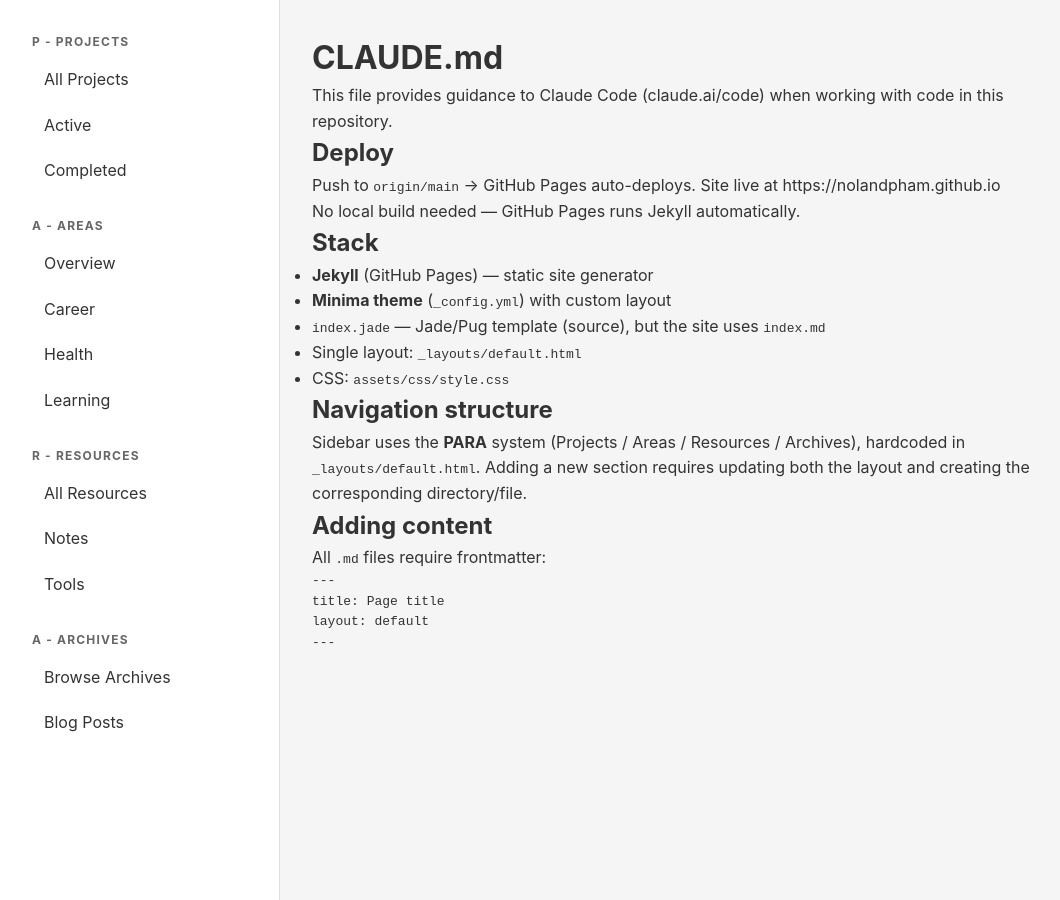
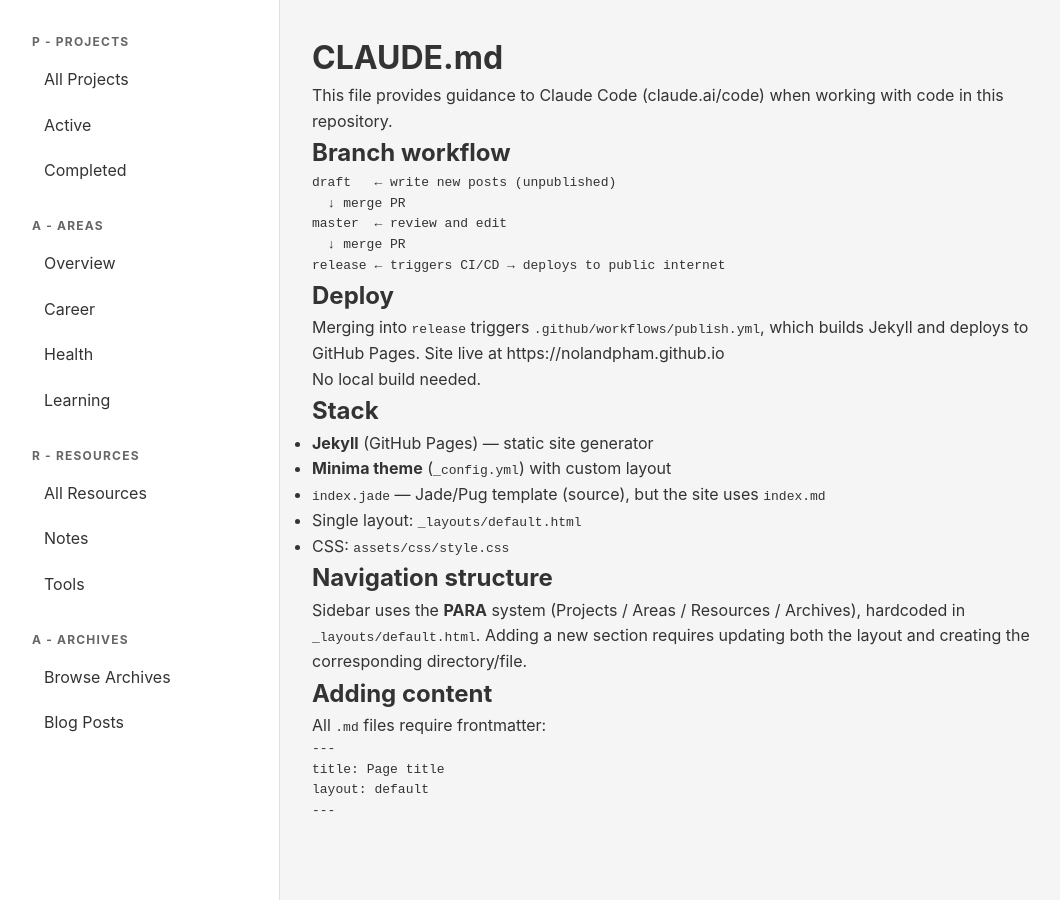
Before and after one commit to nolandpham/nolandpham.github.io, a Jekyll site: the page built from CLAUDE.md, in a window 1280 px wide. Shown: the whole page, without its empty margins (0-1060 px from the left). Built offline with Jekyll 4.4.1, drawn with Linux system fonts in a browser that asks for light colours; our own code applies the rules of GitHub Pages for plain Markdown files.

Commit message:
Update CLAUDE.md with branch workflow
Co-Authored-By: Claude Sonnet 4.6 <noreply@anthropic.com>

````diff
--- a/CLAUDE.md
+++ b/CLAUDE.md
@@ -2,11 +2,21 @@
 
 This file provides guidance to Claude Code (claude.ai/code) when working with code in this repository.
 
+## Branch workflow
+
+```
+draft   ← write new posts (unpublished)
+  ↓ merge PR
+master  ← review and edit
+  ↓ merge PR
+release ← triggers CI/CD → deploys to public internet
+```
+
 ## Deploy
 
-Push to `origin/main` → GitHub Pages auto-deploys. Site live at https://nolandpham.github.io
+Merging into `release` triggers `.github/workflows/publish.yml`, which builds Jekyll and deploys to GitHub Pages. Site live at https://nolandpham.github.io
 
-No local build needed — GitHub Pages runs Jekyll automatically.
+No local build needed.
 
 ## Stack
 
````
